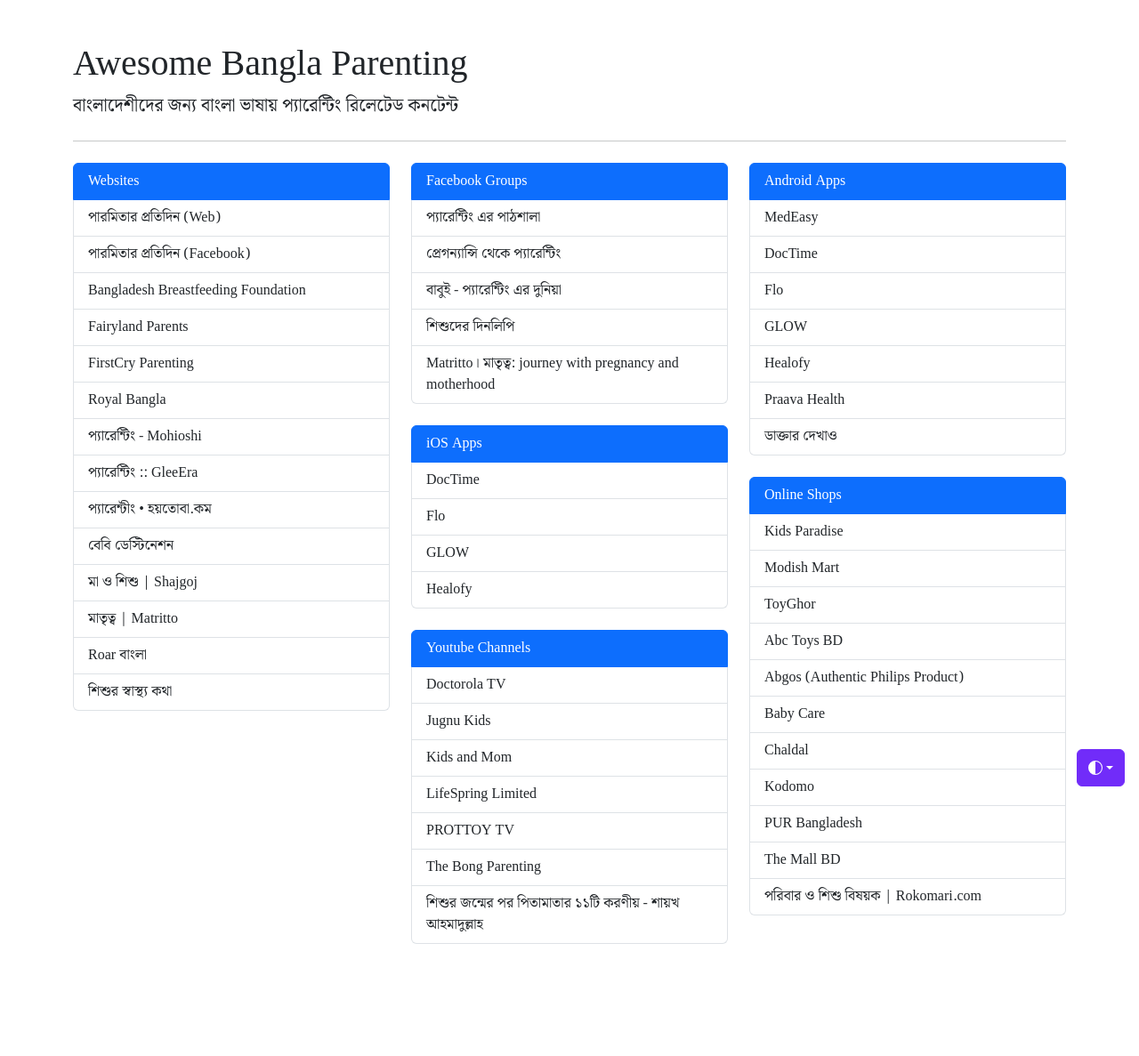
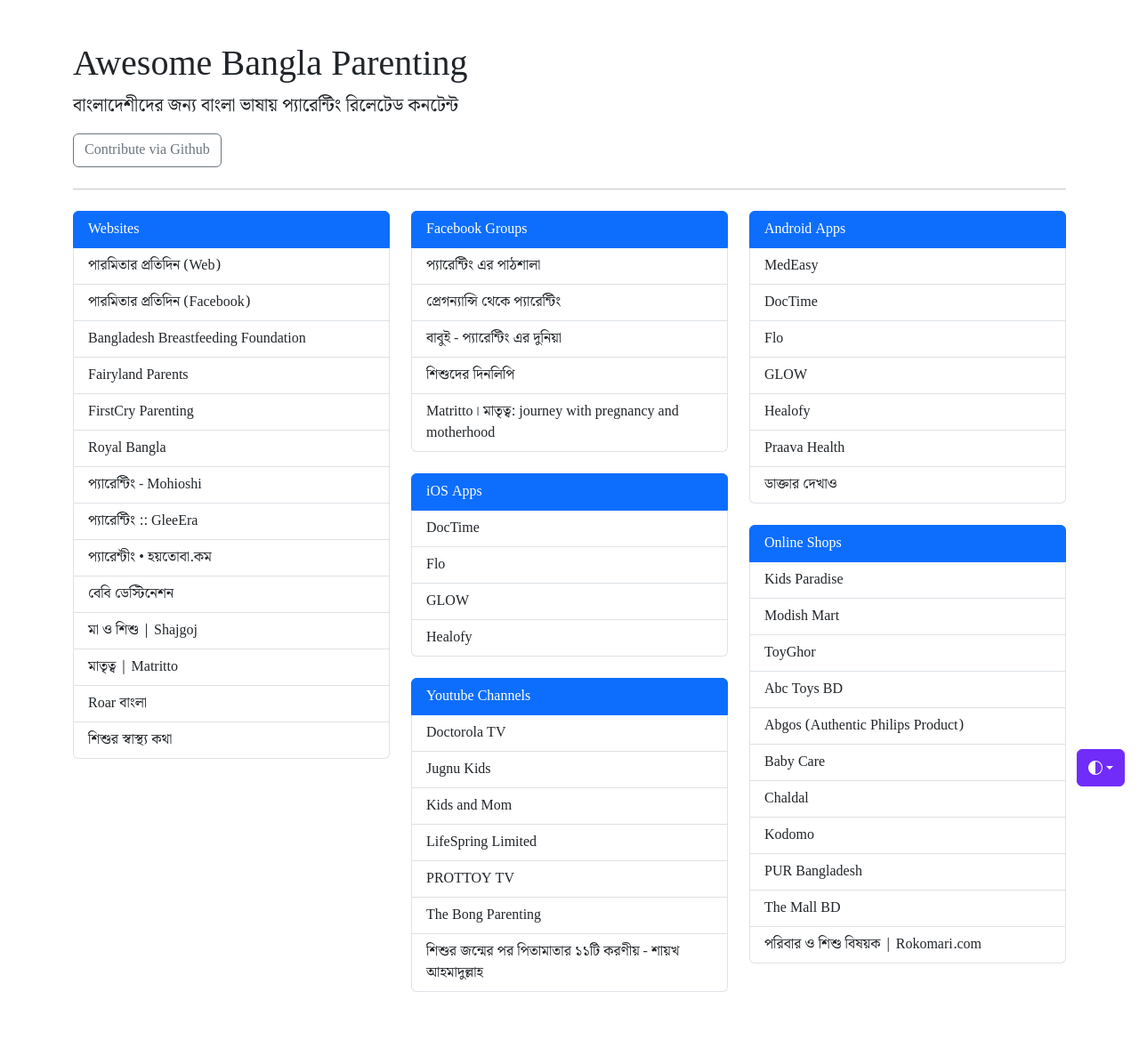
Before and after one commit to mdminhazulhaque/awesome-bangla-parenting, a Jekyll site: the page built from index.md, in a window 1280 px wide. Shown: the whole page at 89% size. Built offline with Jekyll 4.4.1, drawn with Linux system fonts in a browser that asks for light colours; before the commit the page ends 1133 px from its top, so only the background shows below that.

Commit message:
Github link added

```diff
--- a/_layouts/default.html
+++ b/_layouts/default.html
@@ -156,6 +156,7 @@
     <main class="container py-5">
       <h1>{{ site.title }}</h1>
       <p class="lead">{{ site.subtitle }}</p>
+      <a class="btn btn-outline-secondary" href="https://github.com/mdminhazulhaque/awesome-bangla-parenting" role="button">Contribute via Github</a>
       <hr class="my-4">
       <div class="row" data-masonry='{"percentPosition": true }'>
         {% for category in site.data.parenting %}
```
